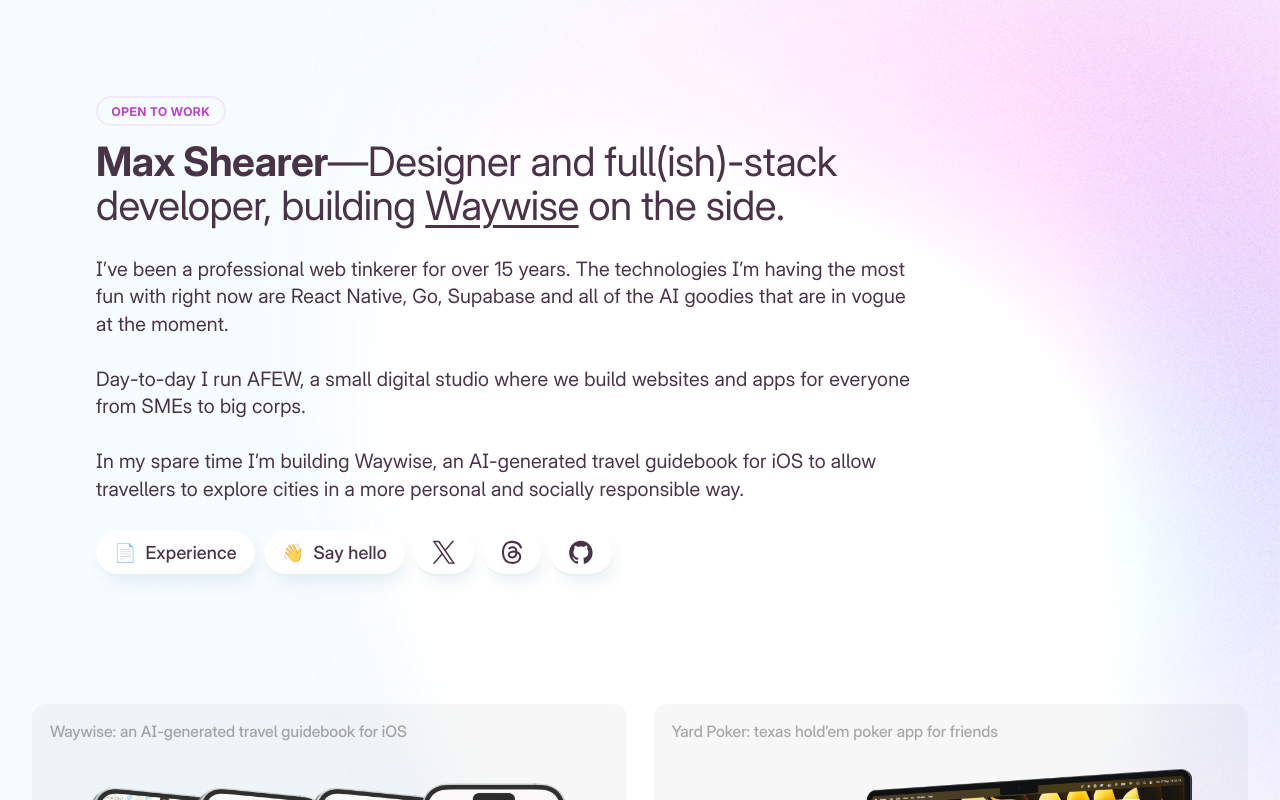
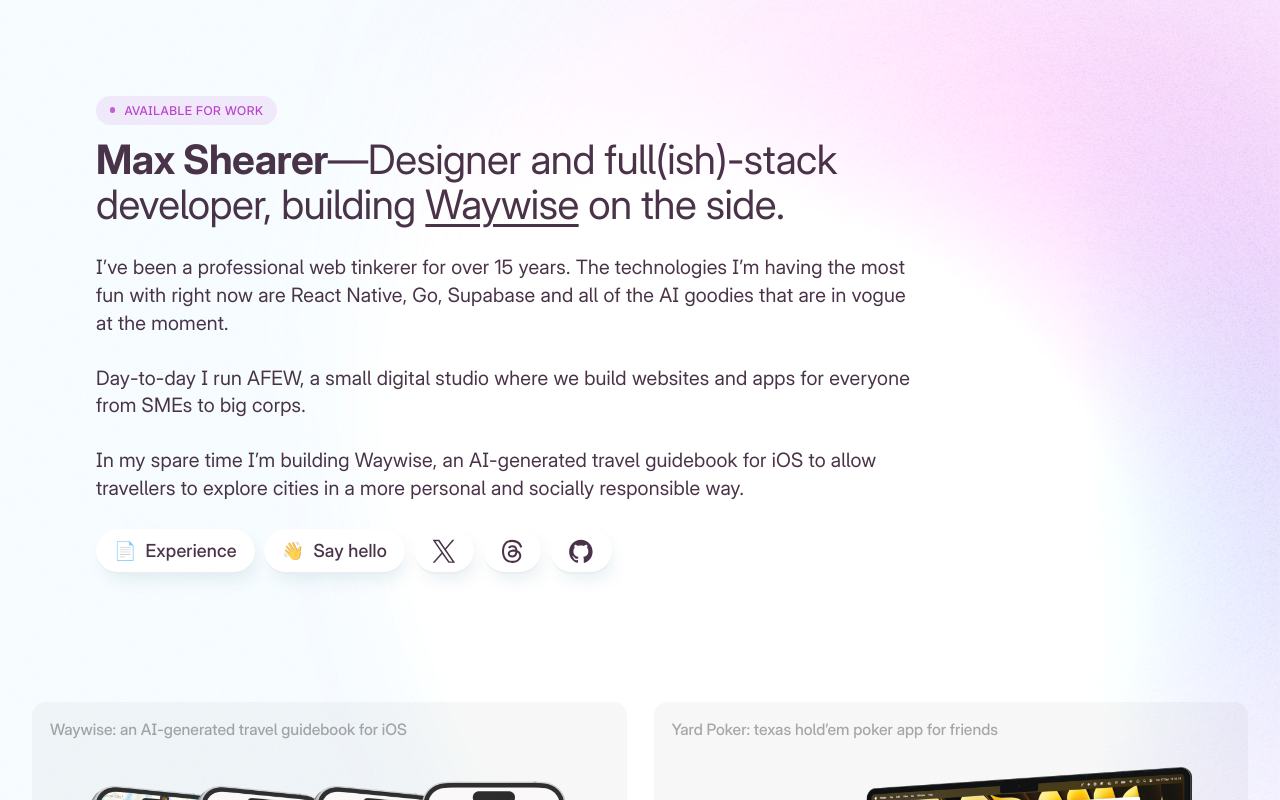
Before and after one commit to maxshearer/max.shearer.co, a Next.js app: page / in a window 1280 px wide. Built offline with nearby package versions, Linux system fonts and the light colour scheme.

Commit message:
refactor: Tart up the work availability badge

```diff
--- a/app/components/open-to-work.module.css
+++ b/app/components/open-to-work.module.css
@@ -1,47 +1,96 @@
+@keyframes dot-pulse {
+  0% {
+    opacity: 1;
+  }
+
+  100% {
+    opacity: 0.3;
+  }
+}
+
+@keyframes background-color-rotate {
+  0% {
+    background-color: oklch(0.6 0.24 300 / 1);
+  }
+
+  20% {
+    background-color: oklch(0.6 0.24 350 / 1);
+  }
+
+  40% {
+    background-color: oklch(0.6 0.24 10 / 1);
+  }
+
+  60% {
+    background-color: oklch(0.6 0.24 280 / 1);
+  }
+
+  80% {
+    background-color: oklch(0.6 0.24 300 / 1);
+  }
+
+  100% {
+    background-color: oklch(0.6 0.24 330 / 1);
+  }
+}
+
 @keyframes color-rotate {
   0% {
-    border-color: oklch(0.6 0.24 300 / 0.1);
+    background-color: oklch(0.6 0.24 300 / 0.1);
     color: oklch(0.6 0.24 300 / 1);
   }
 
   20% {
-    border-color: oklch(0.6 0.24 350 / 0.1);
+    background-color: oklch(0.6 0.24 350 / 0.1);
     color: oklch(0.6 0.24 350 / 1);
   }
 
   40% {
-    border-color: oklch(0.6 0.24 10 / 0.1);
+    background-color: oklch(0.6 0.24 10 / 0.1);
     color: oklch(0.6 0.24 10 / 1);
   }
 
   60% {
-    border-color: oklch(0.6 0.24 280 / 0.1);
+    background-color: oklch(0.6 0.24 280 / 0.1);
     color: oklch(0.6 0.24 280 / 1);
   }
 
   80% {
-    border-color: oklch(0.6 0.24 300 / 0.1);
+    background-color: oklch(0.6 0.24 300 / 0.1);
     color: oklch(0.6 0.24 300 / 1);
   }
 
   100% {
-    border-color: oklch(0.6 0.24 330 / 0.1);
+    background-color: oklch(0.6 0.24 330 / 0.1);
     color: oklch(0.6 0.24 330 / 1);
   }
 }
 
 .openToWork.openToWork {
   animation: color-rotate 60s linear infinite;
-  display: inline-block;
+  display: inline-flex;
+  align-items: center;
+  gap: 0.5rem;
   width: fit-content;
   margin-bottom: 0.75rem;
-  padding: 0.25rem 0.75rem;
+  padding: 0.33rem 0.75rem;
   border-radius: 1rem;
-  border: 2px solid oklch(0.6 0.24 300 / 0.15);
+  background-color: oklch(0.6 0.24 300 / 0.15);
   color: oklch(0.6 0.24 300 / 1);
   font-size: 0.675rem;
-  font-weight: 700;
+  font-weight: 500;
   letter-spacing: 0.05em;
   color: #fff;
   text-transform: uppercase;
+
+  &::before {
+    animation: background-color-rotate 60s linear infinite,
+      dot-pulse 1.5s ease-in-out infinite alternate;
+    content: " ";
+    display: block;
+    width: 0.33rem;
+    height: 0.33rem;
+    border-radius: 50%;
+    background-color: oklch(0.6 0.24 300 / 0.15);
+  }
 }
--- a/app/components/open-to-work.tsx
+++ b/app/components/open-to-work.tsx
@@ -1,5 +1,5 @@
 import styles from "./open-to-work.module.css";
 
 export default function OpenToWork(): React.ReactNode {
-  return <p className={styles.openToWork}>Open to work</p>;
+  return <p className={styles.openToWork}>Available for work</p>;
 }
```
